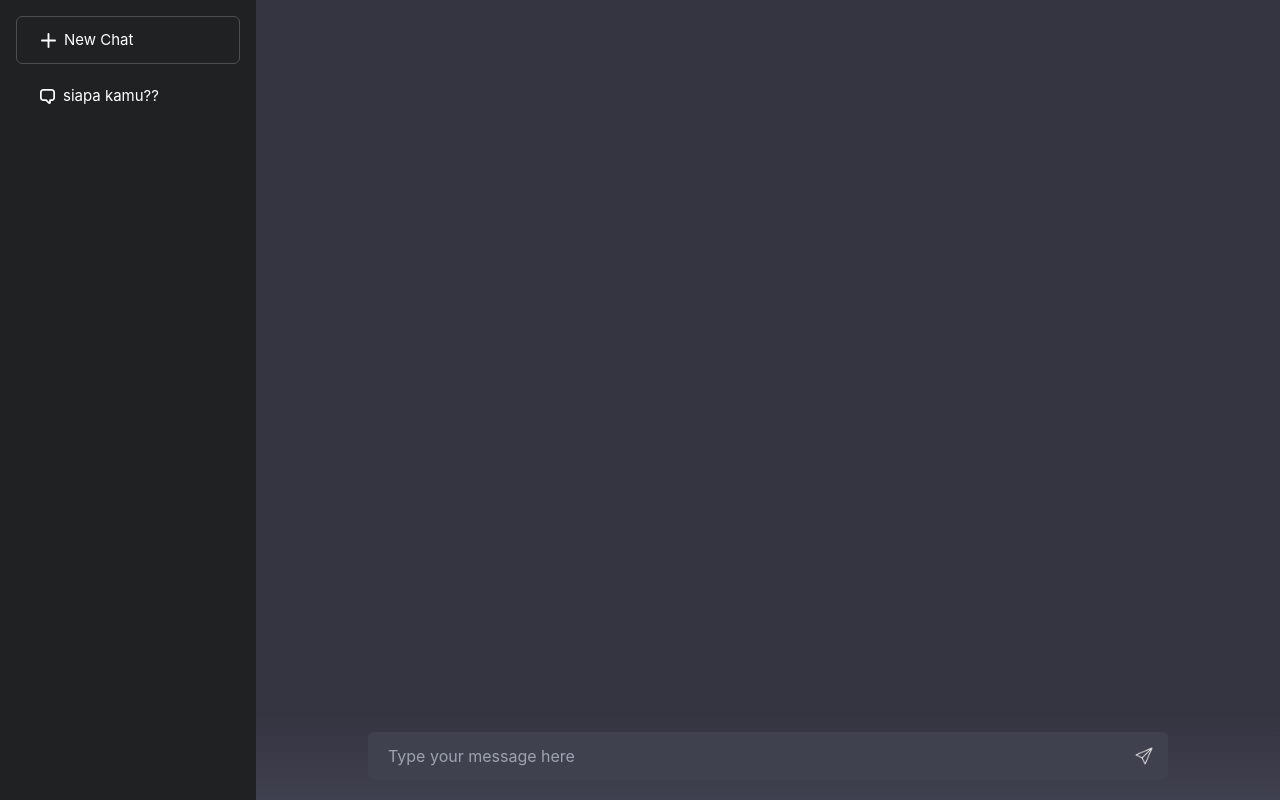
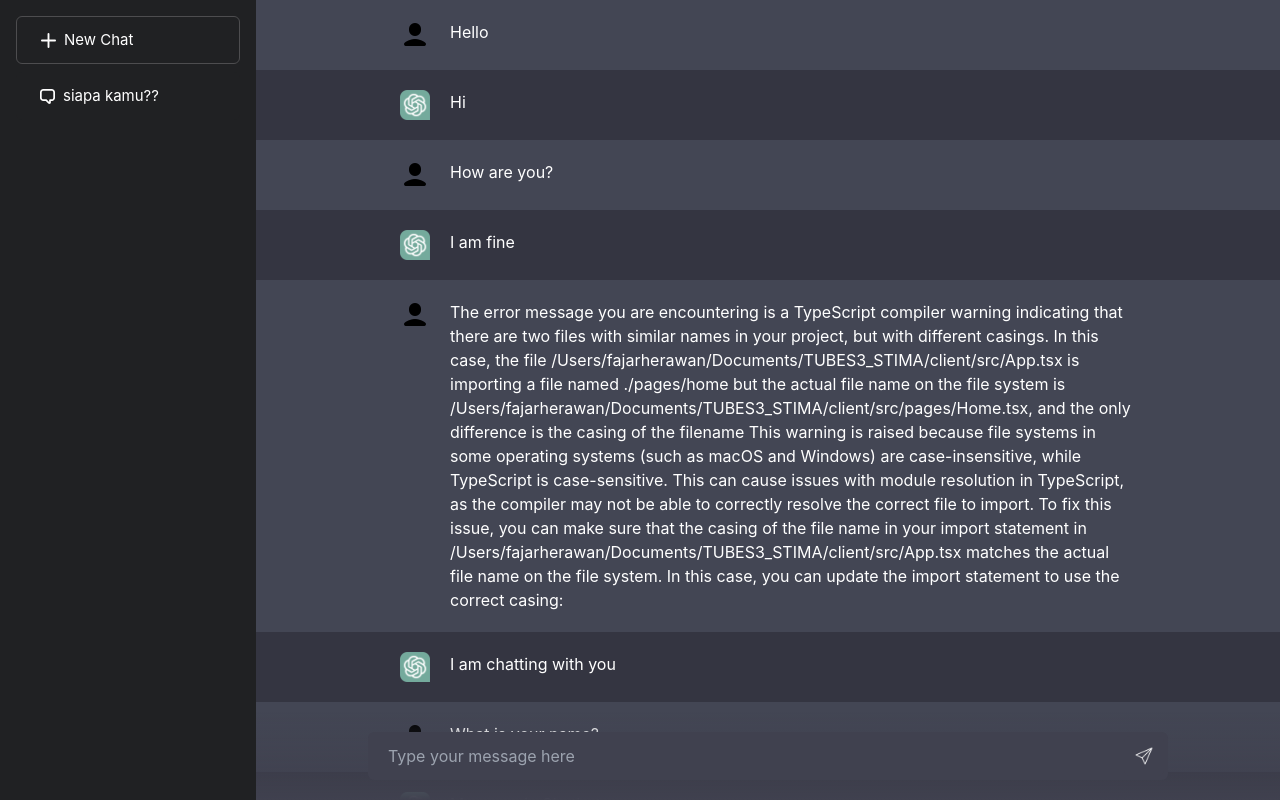
Before and after one commit to vierifirdaus/TUBES3_13521026, a React (Vite) app in the folder client/: page / in a window 1280 px wide. Built offline with nearby package versions, Linux system fonts and the light colour scheme.

Commit message:
Update: chat

```diff
--- a/client/src/components/chat.tsx
+++ b/client/src/components/chat.tsx
@@ -12,70 +12,70 @@ interface message {
 }
 
 const messages: message[]= [
-    // {
-    //     sender: 'user',
-    //     text: 'Hello'
-    // },
-    // {
-    //     sender: 'bot',
-    //     text: 'Hi'
-    // },
-    // {
-    //     sender: 'user',
-    //     text: 'How are you?'
-    // },
-    // {
-    //     sender: 'bot',
-    //     text: 'I am fine'
-    // },
-    // {
-    //     sender: 'user',
-    //     text: 'What are you doing?'
-    // },
-    // {
-    //     sender: 'bot',
-    //     text: 'I am chatting with you'
-    // },
-    // {
-    //     sender: 'user',
-    //     text: 'What is your name?'
-    // },
-    // {
-    //     sender: 'bot',
-    //     text: 'My name is Chatbot'
-    // },
-    // {
-    //     sender: 'user',
-    //     text: 'What is your age?'
-    // },
-    // {
-    //     sender: 'bot',
-    //     text: 'I am 1 year old'
-    // },
-    // {
-    //     sender: 'user',
-    //     text:'What is your favourite food?'
-    // },
-    // {
-    //     sender: 'bot',
-    //     text: 'I like to eat data'
-    // },
-    // {
-    //     sender: 'user',
-    //     text: 'What is your favourite color?'
-    // },
-    // {
-    //     sender: 'bot',
-    //     text: 'I like to be black'
-    // },
-    // {
-    //     sender: 'user',
-    //     text: 'What is your favourite movie?'
-    // },
-    // {
-    //     sender: 'bot',
-    //     text: 'I like to watch The Matrix'
-    // }
+    {
+        sender: 'user',
+        text: 'Hello'
+    },
+    {
+        sender: 'bot',
+        text: 'Hi'
+    },
+    {
+        sender: 'user',
+        text: 'How are you?'
+    },
+    {
+        sender: 'bot',
+        text: 'I am fine'
+    },
+    {
+        sender: 'user',
+        text: "The error message you are encountering is a TypeScript compiler warning indicating that there are two files with similar names in your project, but with different casings. In this case, the file /Users/fajarherawan/Documents/TUBES3_STIMA/client/src/App.tsx is importing a file named ./pages/home but the actual file name on the file system is /Users/fajarherawan/Documents/TUBES3_STIMA/client/src/pages/Home.tsx, and the only difference is the casing of the filename This warning is raised because file systems in some operating systems (such as macOS and Windows) are case-insensitive, while TypeScript is case-sensitive. This can cause issues with module resolution in TypeScript, as the compiler may not be able to correctly resolve the correct file to import. To fix this issue, you can make sure that the casing of the file name in your import statement in /Users/fajarherawan/Documents/TUBES3_STIMA/client/src/App.tsx matches the actual file name on the file system. In this case, you can update the import statement to use the correct casing:"
+    },
+    {
+        sender: 'bot',
+        text: 'I am chatting with you'
+    },
+    {
+        sender: 'user',
+        text: 'What is your name?'
+    },
+    {
+        sender: 'bot',
+        text: 'My name is Chatbot'
+    },
+    {
+        sender: 'user',
+        text: 'What is your age?'
+    },
+    {
+        sender: 'bot',
+        text: 'I am 1 year old'
+    },
+    {
+        sender: 'user',
+        text:'What is your favourite food?'
+    },
+    {
+        sender: 'bot',
+        text: 'I like to eat data'
+    },
+    {
+        sender: 'user',
+        text: 'What is your favourite color?'
+    },
+    {
+        sender: 'bot',
+        text: 'I like to be black'
+    },
+    {
+        sender: 'user',
+        text: 'What is your favourite movie?'
+    },
+    {
+        sender: 'bot',
+        text: 'I like to watch The Matrix'
+    }
 ]
 
 const Chat : React.FC<chatProps> = ({className}) => {
--- a/client/src/components/message.tsx
+++ b/client/src/components/message.tsx
@@ -10,7 +10,7 @@ interface messageProps {
 
 const Message: React.FC<messageProps> = ({ message }) => {
     return (
-        <div className={message.sender === 'user' ? 'flex gap-x-5 bg-[#434654] w-full justify-start px-36 py-5' : 'flex bg-[#343541] w-full gap-x-5 justify-start px-36 py-5'}>
+        <div className={message.sender === 'user' ? 'flex gap-x-5 bg-[#434654] max-w-screen justify-start px-36 py-5' : 'flex bg-[#343541] max-w-screen gap-x-5 justify-start px-36 py-5'}>
                 <Image src={message.sender === 'user' ? '/user.png' : '/logo.png'} alt="user" boxSize="30px"/>
                 <Text className='text-white '>{message.text}</Text>
         </div>
--- a/client/src/pages/Home.tsx
+++ b/client/src/pages/Home.tsx
@@ -6,9 +6,9 @@ import Chat from '../components/chat'
 const home : React.FC = () => {
     const dummyData:string[] = ["siapa kamu??"]
   return (
-    <div className='flex flex-row w-full p-0 m-0 min-h-full'>
-        <Sidebar className='bg-dark-grey basis-64 p-3 max-h-screen overflow-y-auto' questions={dummyData}/>
-        <Chat className='bg-grey-chat grow min-h-screen flex-col justify-center relative max-h-screen overflow-y-auto'/>
+    <div className='flex flex-row w-full p-0 m-0 min-h-screen'>
+        <Sidebar className='bg-dark-grey basis-1/5 p-3 max-h-screen overflow-y-auto' questions={dummyData}/>
+        <Chat className='bg-grey-chat basis-4/5 flex-col justify-center relative max-h-screen overflow-y-auto'/>
     </div>
   )
 }
```
